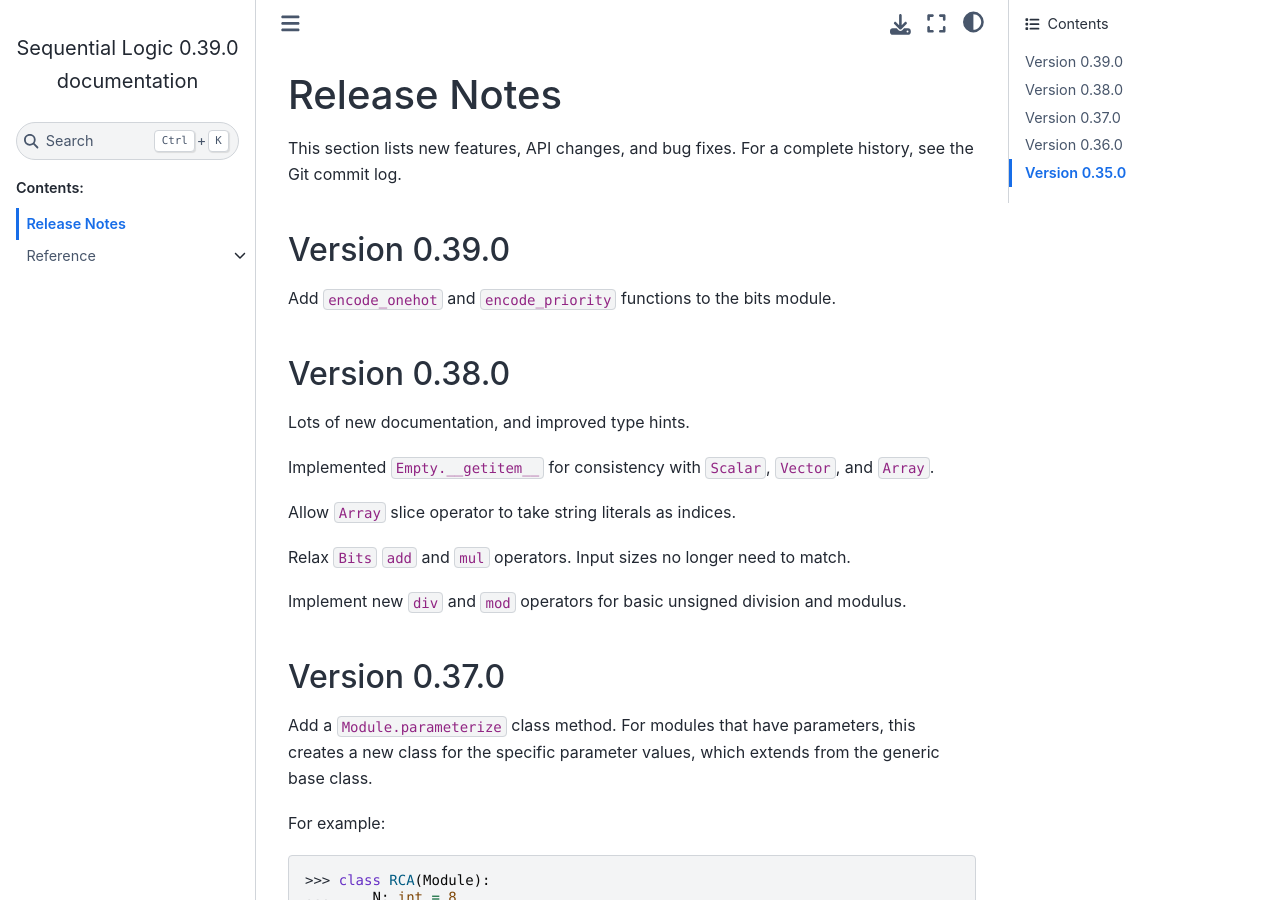
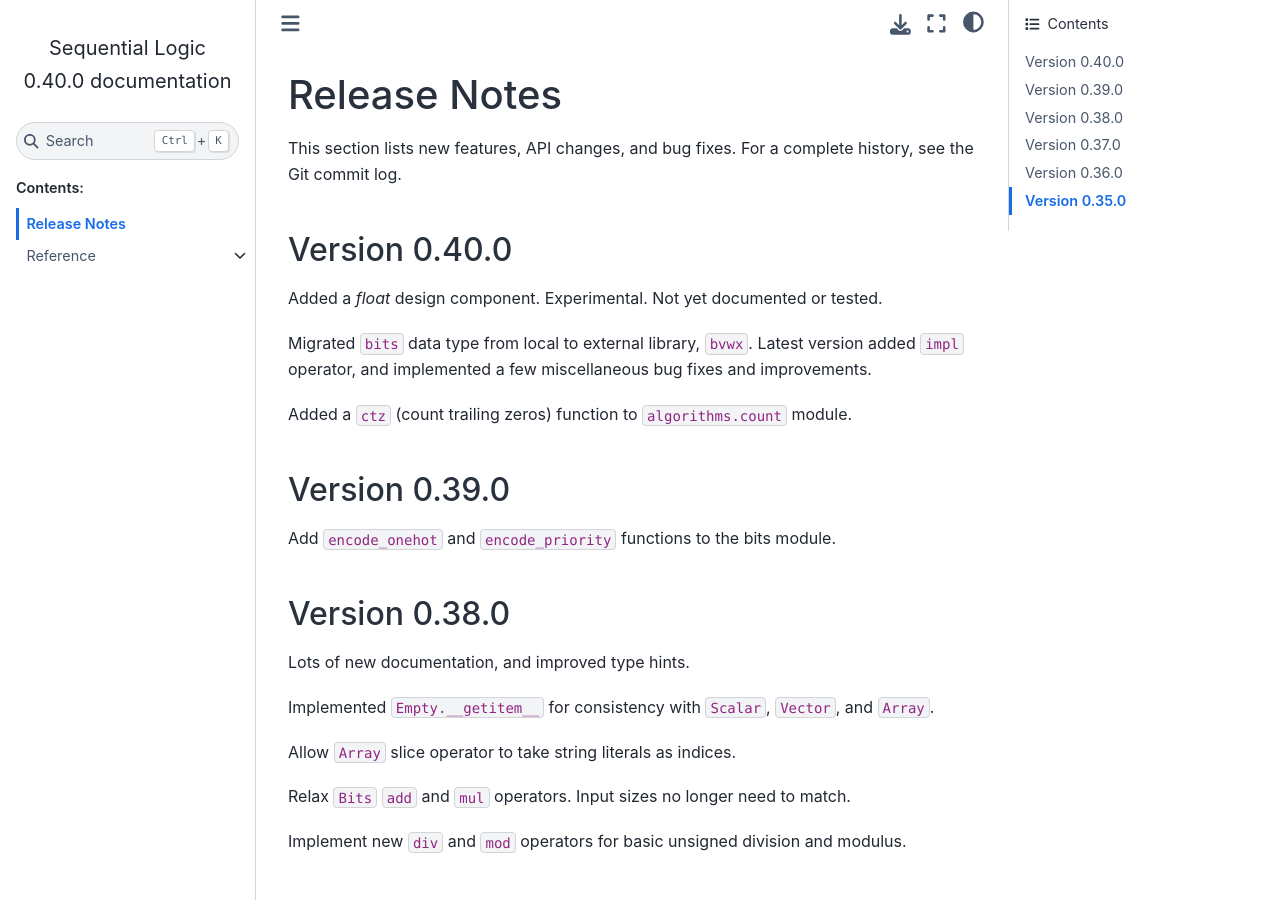
Before and after one commit to cjdrake/seqlogic, a Sphinx documentation site: the page built from doc/source/release_notes.rst, in a window 1280 px wide and 900 px high. Built offline with Sphinx 7.4.7 and the Sphinx Book theme 1.1.4, drawn with Linux system fonts in a browser that asks for light colours.

Commit message:
Release 0.40.0

```diff
--- a/doc/source/release_notes.rst
+++ b/doc/source/release_notes.rst
@@ -4,6 +4,18 @@
 
 This section lists new features, API changes, and bug fixes.
 For a complete history, see the Git commit log.
+
+Version 0.40.0
+==============
+
+Added a `float` design component.
+Experimental. Not yet documented or tested.
+
+Migrated ``bits`` data type from local to external library, ``bvwx``.
+Latest version added ``impl`` operator,
+and implemented a few miscellaneous bug fixes and improvements.
+
+Added a ``ctz`` (count trailing zeros) function to ``algorithms.count`` module.
 
 Version 0.39.0
 ==============
--- a/pyproject.toml
+++ b/pyproject.toml
@@ -1,6 +1,6 @@
 [project]
 name = "seqlogic"
-version = "0.39.0"
+version = "0.40.0"
 description = "Sequential Logic"
 readme = "README.md"
 
--- a/requirements.txt
+++ b/requirements.txt
@@ -1,7 +1,7 @@
 # Runtime Requirements
 
-# https://github.com/cjdrake/bvwx
+# https://bvwx.rtfd.org
 bvwx
 
-# https://pyvcd.readthedocs.io
+# https://pyvcd.rtfd.org
 pyvcd
```
